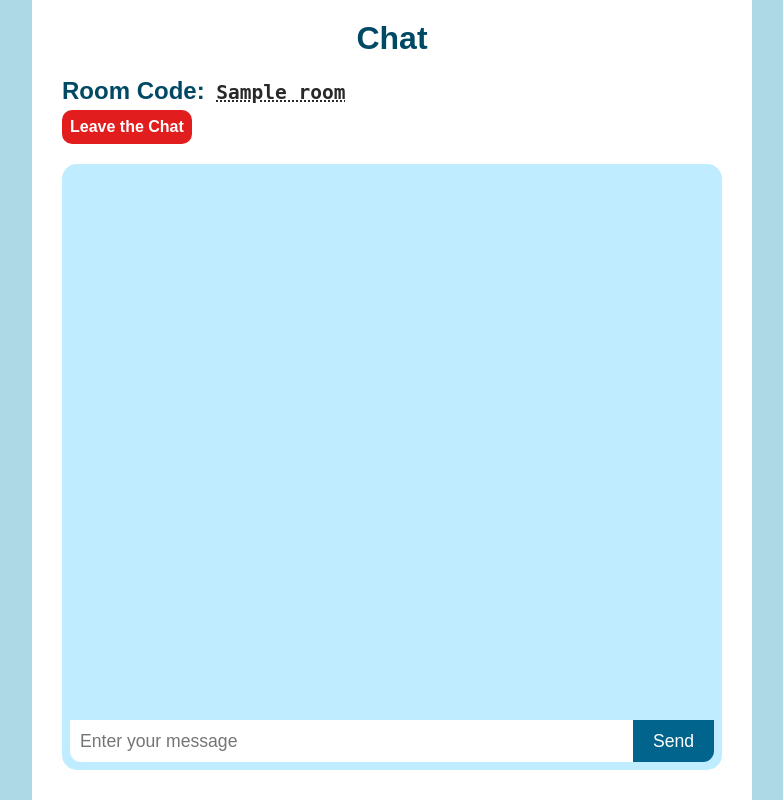
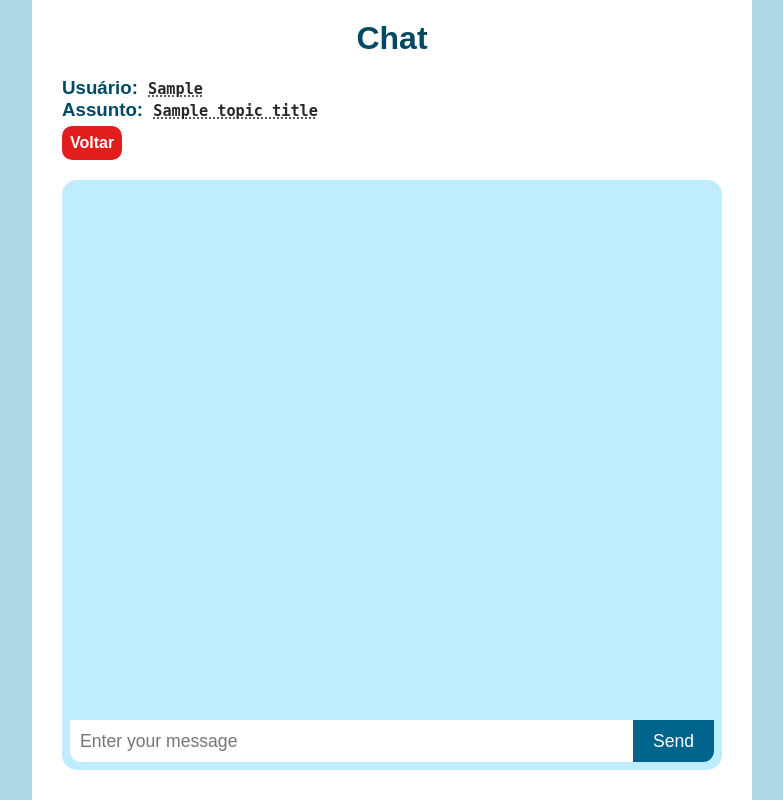
Before and after one commit to luan-young/chat_conspiracy, a Flask app: template app/templates/room.html in a window 1280 px wide. Shown: the whole page, without its empty margins (248-1031 px from the left). Run offline with Flask 3, Linux system fonts and the light colour scheme; the template is opened without the code that fills it: most values are stand-ins (such as "Sample title", 1, 10 or a date in 2020); some libraries are stand-ins or nearby versions.

Commit message:
- create new room for each topic and opposer - save messages from each room

```diff
--- a/app/main.py
+++ b/app/main.py
@@ -3,6 +3,7 @@ from flask_socketio import SocketIO, join_room, leave_room, send
 
 from users import *
 from topics import *
+from rooms import *
 
 app = Flask(__name__)
 app.config['SECRET_KEY'] = 'SENHAULTRASECRETMAXFROQROIEJQO'
@@ -105,75 +106,97 @@ def dashboard():
     if not user:
         return redirect(url_for('login'))
     user = user.copy() # so we don't update inplace to emulate a real db
-    print_user(user)
 
     opposing_users = user['opposers']
 
     return render_template('dashboard.html', nickname=nickname, dashboard_data=opposing_users)
 
 
-@app.route('/room')
-def room():
-    room = 'teste_room'
+@app.route('/room/<topic_id>/<other_nickname>')
+def room(topic_id, other_nickname):
+
     nickname = session['nickname']
+    user = find_user(nickname)
+    if not user:
+        return redirect(url_for('login'))
+    topic = find_topic(topic_id)
+    if not topic:
+        return redirect(url_for('dashboard'))
+    topic_title = topic['title']
+    print('FINDING OPPSERRS DATA')
+    opposer_data = find_user_opposer_data(user, topic_id, other_nickname)
+    print(opposer_data)
+    if not opposer_data:
+        return redirect(url_for('dashboard'))
+    room_id = opposer_data['room_id']
+    if not room_id:
+        room = add_room(nickname, other_nickname)
+        room_id = room['id']
+        update_users_room(nickname, other_nickname, topic_id, room_id)
+    else:
+        room = find_room(room_id)
+        if not room:
+            return redirect(url_for('dashboard'))
 
-    session['room'] = room
+    messages = room['messages']
+    session['room'] = room_id
 
-    return render_template('room.html', room=room, user=nickname)
+    return render_template('room.html', user=nickname, other_user=other_nickname, topic_title=topic_title, messages=messages)
 
 
 
 @socketio.on('connect')
 def handle_connect():
     nickname = session.get('nickname', None)
-    room = session.get('room', None)
+    room_id = session.get('room', None)
 
-    if nickname is None or room is None:
+    if nickname is None or room_id is None:
         return
 
     print(f'User {nickname} has connected')
     # connect_user(nickname)
-    join_room(room)
+    join_room(room_id)
     send({
         "sender": "",
         "message": f"{nickname} has entered the chat"
-    }, to=room)
+    }, to=room_id)
 
 
 @socketio.on('disconnect')
 def handle_connect():
     nickname = session.get('nickname', None)
-    room = session.get('room', None)
+    room_id = session.get('room', None)
 
-    if nickname is None or room is None:
+    if nickname is None or room_id is None:
         return
 
     print(f'User {nickname} has DISCONECTED')
     # disconnect_user(nickname)
-    leave_room(room)
+    leave_room(room_id)
     send({
         "message": f"{nickname} has left the chat",
         "sender": ""
-    }, to=room)
+    }, to=room_id)
 
 
 @socketio.on('message')
 def handle_message(payload):
     nickname = session.get('nickname', None)
-    room = session.get('room', None)
+    room_id = session.get('room', None)
 
-    if nickname is None or room is None:
+    if nickname is None or room_id is None:
         return
 
-    # if room not in rooms:
-    #     return
+    room = find_room(room_id)
+    if not room:
+        return
 
     message = {
         "sender": nickname,
         "message": payload["message"]
     }
-    send(message, to=room)
-    # rooms[room]["messages"].append(message)
+    send(message, to=room_id)
+    room['messages'].append(message)
 
 
 if __name__ == '__main__':
--- /dev/null
+++ b/app/rooms.py
@@ -0,0 +1,19 @@
+
+# room: {'id', 'users', 'messages'}
+# users: [user1, user2]
+# message: {'sender', 'message'}
+
+last_room_id = 0
+rooms = []
+
+def find_room(id):
+    for room in rooms:
+        if id == room['id']:
+            return room
+    return None
+
+def add_room(user1, user2):
+    global last_room_id
+    last_room_id += 1
+    rooms.append({'id': str(last_room_id), 'users': [user1, user2], 'messages': []})
+    return rooms[-1]
--- a/app/templates/dashboard.html
+++ b/app/templates/dashboard.html
@@ -19,13 +19,13 @@
             title.textContent = topic.title;
             topicDiv.appendChild(title);
 
-            topic.users.forEach(user => {
+            topic.opposers_data.forEach(opposer_data => {
                 const userLink = document.createElement('a');
-                userLink.href = '/room';
+                userLink.href = '/room/' + topic.topic_id + '/' + opposer_data.nickname;
 
                 const userDiv = document.createElement('div');
                 userDiv.classList.add('dashboard-user');
-                userDiv.textContent = user;
+                userDiv.textContent = opposer_data.nickname;
 
                 userLink.appendChild(userDiv);
                 topicDiv.appendChild(userLink);
--- a/app/templates/room.html
+++ b/app/templates/room.html
@@ -2,8 +2,9 @@
 <div id="room-container">
     <h1 id="room-header">Chat</h1>
     <div id="room-subsection">
-        <h2 id="room-code-display">Room Code: <span>{{room}}</span></h2>
-        <a href="/" id="leave-chat-btn">Leave the Chat</a>
+        <h3 id="room-code-display">Usuário: <span>{{other_user}}</span></h2>
+        <h3 id="room-code-display">Assunto: <span>{{topic_title}}</span></h2>
+        <a href="/dashboard" id="leave-chat-btn">Voltar</a>
     </div>
 
     <div id="chat-room-widget">
@@ -63,10 +64,10 @@
         }
     </script>
 
-    <!-- {% for message in messages %}
+    {% for message in messages %}
     <script type="text/javascript">
         createChatItem("{{message.message}}", "{{message.sender}}");
     </script>
-    {% endfor %} -->
+    {% endfor %}
 </div>
 {% endblock %}
--- a/app/topics.py
+++ b/app/topics.py
@@ -1,8 +1,8 @@
 
 topics = [
-    {'id': 1, 'title': 'Terra Plana', 'question': 'Você acredita que a terra é plana?'},
-    {'id': 2, 'title': 'Lua Artificial', 'question': 'Você acredita que a lua não é um satélite natural e na verdade é outra coisa?'},
-    {'id': 3, 'title': 'Iluminatis', 'question': 'Você acredita nos Iluminatis?'}
+    {'id': '1', 'title': 'Terra Plana', 'question': 'Você acredita que a terra é plana?'},
+    {'id': '2', 'title': 'Lua Artificial', 'question': 'Você acredita que a lua não é um satélite natural e na verdade é outra coisa?'},
+    {'id': '3', 'title': 'Iluminatis', 'question': 'Você acredita nos Iluminatis?'}
 ]
 
 def find_topic(id):
--- a/app/users.py
+++ b/app/users.py
@@ -1,16 +1,17 @@
 
 # user = {'id', 'nickname', 'has_quiz', 'answers':, 'opposers', 'rooms'}
 # answers = [{'topic_id', 'title, 'value'}]
-# opposers = [{'topic_id', 'title', 'users'}]
+# opposers = [{'topic_id', 'title', 'opposers_data'}]
+# opposers_data = [{'nickname', 'room_id'}]
 # rooms = [{}]
 
 users = [
-    {'id': 1, 'nickname': 'a', 'has_quiz': False, 'answers': [], 'opposers': [], 'rooms': []},
-    {'id': 2, 'nickname': 'b', 'has_quiz': True,
+    {'id': '1', 'nickname': 'a', 'has_quiz': False, 'answers': [], 'opposers': [], 'rooms': []},
+    {'id': '2', 'nickname': 'b', 'has_quiz': True,
         'answers': [
-            {'topic_id': 1, 'title': 'Terra Plana', 'value': 'YES'},
-            {'topic_id': 2, 'title': 'Lua Artificial', 'value': 'NO'},
-            {'topic_id': 3, 'title': 'Iluminatis', 'value': None}
+            {'topic_id': '1', 'title': 'Terra Plana', 'value': 'YES'},
+            {'topic_id': '2', 'title': 'Lua Artificial', 'value': 'NO'},
+            {'topic_id': '3', 'title': 'Iluminatis', 'value': None}
         ],
         'opposers': [], 'rooms': []
     }
@@ -21,18 +22,29 @@ def create_answer(topic_id, title, value):
     return {'topic_id': topic_id, 'title': title, 'value': value}
 
 def create_opposers(topic_id, title):
-    return {'topic_id': topic_id, 'title': title, 'users': []}
+    return {'topic_id': topic_id, 'title': title, 'opposers_data': []}
+
+def create_opposer_data(nickname, room_id):
+    return {'nickname': nickname, 'room_id': room_id}
 
 def add_user(nickname):
     global last_user_id
     last_user_id += 1
-    users.append({'id': last_user_id, 'nickname': nickname, 'has_quiz': False,
+    users.append({'id': str(last_user_id), 'nickname': nickname, 'has_quiz': False,
                   'answers': [], 'opposers': [], 'rooms': []})
 
 def find_user(nickname):
     for user in users:
         if user['nickname'] == nickname:
             return user
+    return None
+
+def find_user_opposer_data(user, topic_id, opposer_nick):
+    for opposer_topic in user['opposers']:
+        if opposer_topic['topic_id'] == topic_id:
+            for opposer in opposer_topic['opposers_data']:
+                if opposer['nickname'] == opposer_nick:
+                    return opposer
     return None
 
 def update_user_quiz(nickname, answers):
@@ -42,6 +54,14 @@ def update_user_quiz(nickname, answers):
             user['answers'] = answers
             update_users_opposers(nickname)
             break
+
+def update_users_room(nickname, other_nickname, topic_id, room_id):
+    user = find_user(nickname)
+    other_user = find_user(other_nickname)
+    opposer_data = find_user_opposer_data(user, topic_id, other_nickname)
+    other_opposer_data = find_user_opposer_data(other_user, topic_id, nickname)
+    opposer_data['room_id'] = room_id
+    other_opposer_data['room_id'] = room_id
 
 def update_users_opposers(nickname):
     user = find_user(nickname)
@@ -69,10 +89,10 @@ def find_answer_from_user(user, topic_id):
 def add_opposer(user, topic_id, title, nickname):
     for topic in user['opposers']:
         if topic['topic_id'] == topic_id:
-            topic['users'].append(nickname)
+            topic['opposers_data'].append(create_opposer_data(nickname, None))
             return
     new_opposers = create_opposers(topic_id, title)
-    new_opposers['users'].append(nickname)
+    new_opposers['opposers_data'].append(create_opposer_data(nickname, None))
     user['opposers'].append(new_opposers)
 
 def print_user(user):
```
